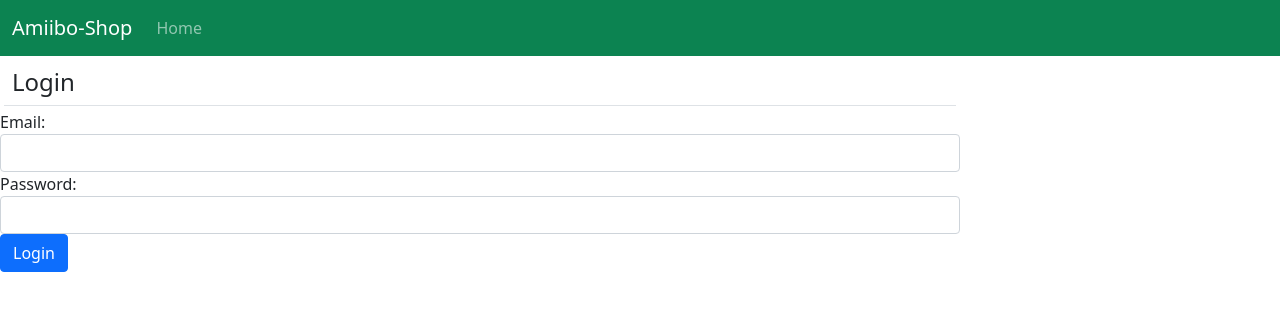
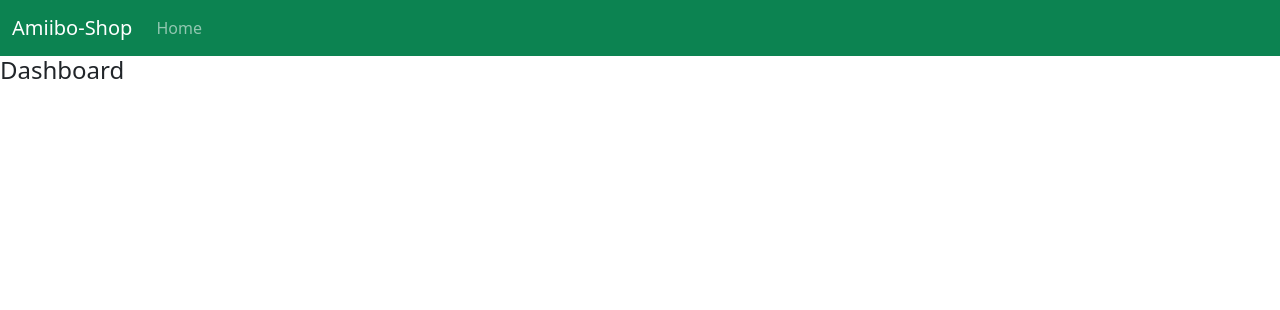
Before and after one commit to pablo-quezada/amiibo-app, a React (Create React App) app: page / in a window 1280 px wide. Shown: the top 310 px of the page. Built offline with nearby package versions, Linux system fonts and the light colour scheme.

Commit message:
Add import Dashboard to App.jsx

```diff
--- a/src/App.jsx
+++ b/src/App.jsx
@@ -1,4 +1,5 @@
 import React, { Component } from "react";
+import Dashboard from "./Dashboard";
 //import CustomerList from "./CustomerList";
 import Login from "./Login";
 import NavBar from "./NavBar";
@@ -12,7 +13,7 @@
     {
         return (<React.Fragment>
                     <NavBar/>
-                    <Login></Login>
+                    <Dashboard></Dashboard>
                </React.Fragment>
                );
     }
```
